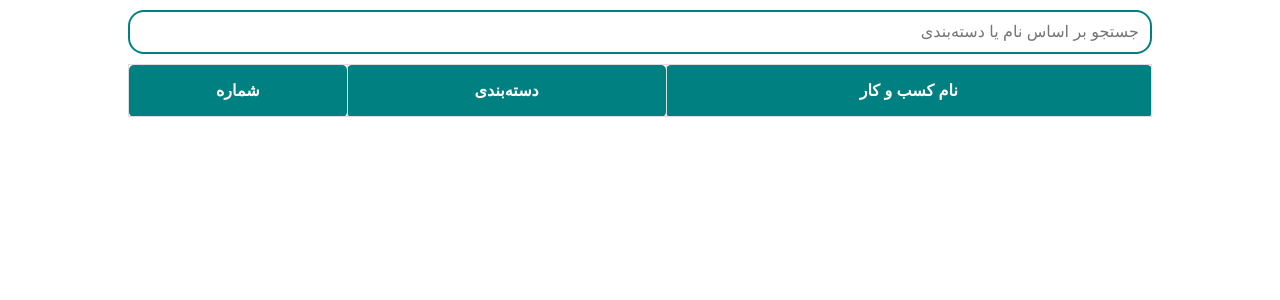
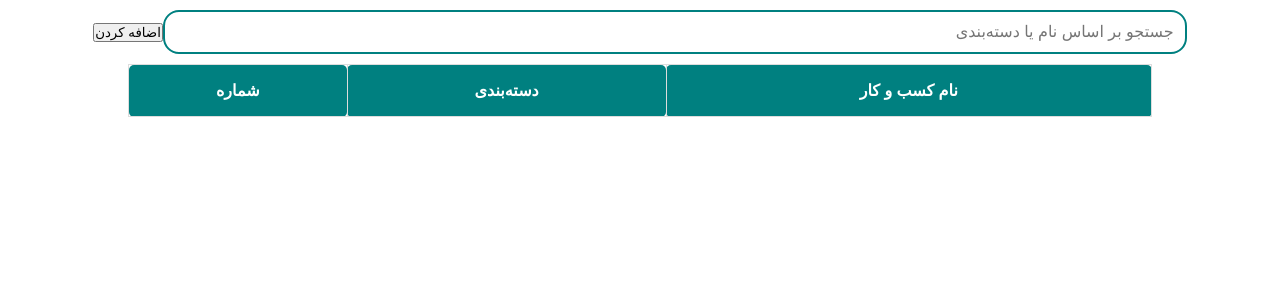
Before and after one commit to rzmahdi/CRUD-with-FastAPI, a Python web app: template templates/index.html in a window 1280 px wide. Shown: the top 300 px of the page. Run offline with Jinja, Linux system fonts and the light colour scheme; the template is opened without the code that fills it, so the values that code supplies are empty.

Commit message:
feat(homepage): add new button for adding new data

```diff
--- a/templates/index.html
+++ b/templates/index.html
@@ -9,6 +9,7 @@
 <body>
     <div class="search-box">
         <input type="text" name="searchbsr" id="search-bar" placeholder="جستجو بر اساس نام یا دسته‌بندی">
+        <button type="button" id="new-data-btn">اضافه کردن</button>
     </div>
 
     <div class="content">
```
